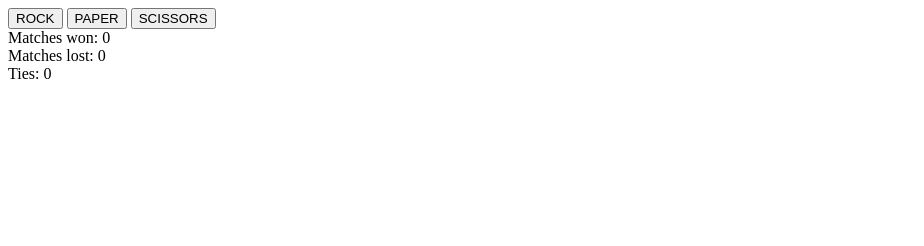
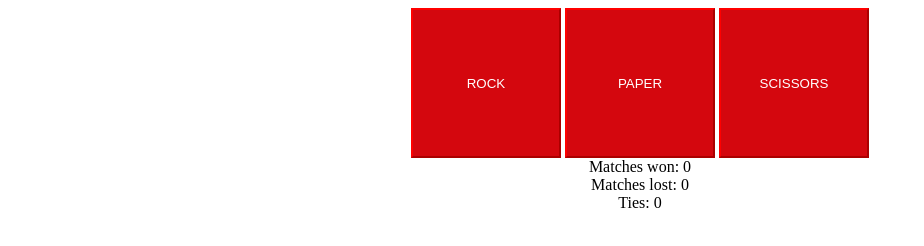
Before and after one commit to mihaib1/RockPaperScissors, a plain HTML site: page index.html in a window 1280 px wide. Shown: the whole page, without its empty margins (0-924 px from the left). Drawn offline with Linux system fonts and the light colour scheme.

Commit message:
the game is working

```diff
--- a/index.html
+++ b/index.html
@@ -2,10 +2,12 @@
 <html>
     <head>
         <meta charset="utf-8">
+        <link rel="stylesheet" href="style.css">
         <script src="script.js" defer></script>
     </head>
     <title>Rock Paper Scissors Game</title>
     <body>
+        <div class="game">
             <div class="buttons">
                 <button id="rock">ROCK</button>
                 <button id="paper">PAPER</button>
@@ -17,5 +19,6 @@
                 <div>Ties: <span id='tie'></span></div>
             </div>
             <div id="currentStatus"></div>
+        </div>
     </body>
 </html>
--- /dev/null
+++ b/style.css
@@ -0,0 +1,31 @@
+body {
+    display: flex;
+    flex-direction: column;
+    justify-content: center;
+    align-items: center;
+}
+
+game {
+    display:flex;
+    justify-content: center;
+    align-items: center;
+}
+
+.buttons {
+
+}
+
+#results {
+    display: flex;
+    flex-direction: column;
+    justify-content: center;
+    align-items: center;
+}
+
+button {
+    background-color:#d4070e;
+    color:white;
+    border-color:red;
+    height:150px;
+    width:150px;
+}
```
Also changed, not shown: rock.jpeg (added). Lines whose indentation alone changed are shown as unchanged.
